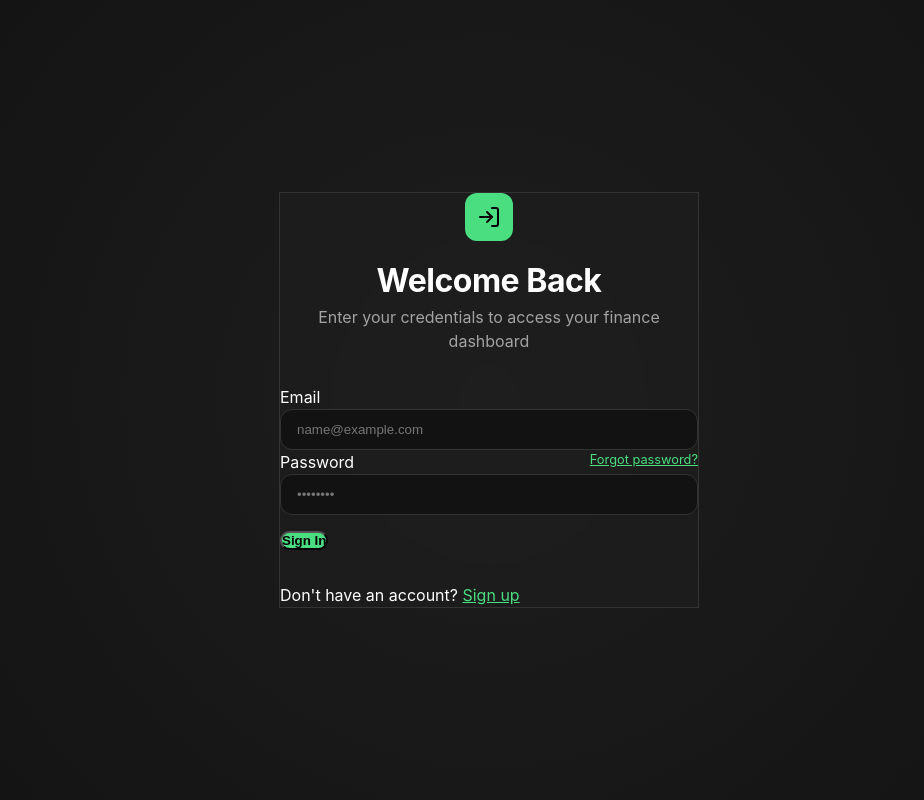
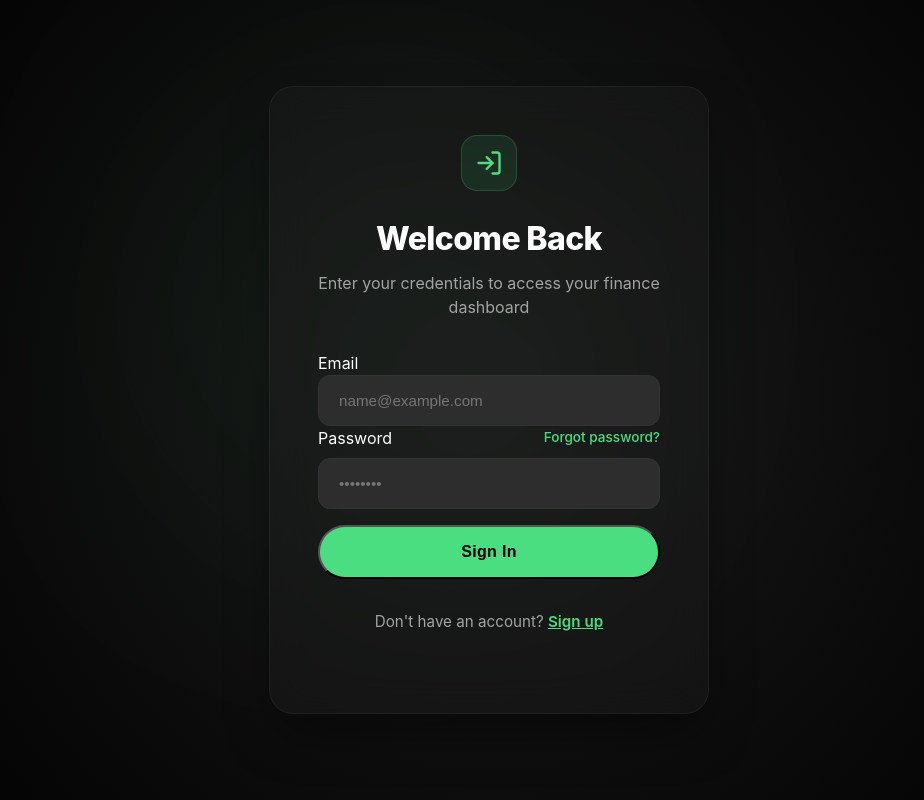
Before and after one commit to sarasithagalagama/sentifi-mern-ai-finance-dashboard, a React (Vite) app in the folder frontend/: page /login in a window 1280 px wide. Shown: the whole page, without its empty margins (151-1075 px from the left). Built offline with nearby package versions, Linux system fonts and the light colour scheme; no server answers.

Commit message:
style: Modernize auth pages with glass-morphism and dark inputs

```diff
--- a/frontend/src/index.css
+++ b/frontend/src/index.css
@@ -154,38 +154,112 @@ input {
   background: var(--bg-tertiary);
   border: 1px solid var(--border);
   color: white;
-  padding: 0.75rem 1rem;
+  padding: 1rem 1.25rem;
   border-radius: var(--radius-md);
   width: 100%;
+  font-size: 0.95rem;
+  transition: var(--transition);
+}
+
+/* Fix for Chrome Autofill turning inputs white */
+input:-webkit-autofill,
+input:-webkit-autofill:hover,
+input:-webkit-autofill:focus,
+input:-webkit-autofill:active{
+    -webkit-box-shadow: 0 0 0 30px var(--bg-tertiary) inset !important;
+    -webkit-text-fill-color: white !important;
+    caret-color: white;
 }
 
 input:focus {
   outline: none;
   border-color: var(--primary);
-  box-shadow: 0 0 0 2px rgba(74, 222, 128, 0.2);
+  box-shadow: 0 0 0 4px rgba(74, 222, 128, 0.1);
+  background: #333; /* Slightly lighter on focus */
 }
 
-/* Utility: Status Badges */
-.badge {
-  padding: 0.25rem 0.75rem;
+/* Auth Specifics */
+.auth-page {
+  background: radial-gradient(circle at 50% 50%, #1a1a1a 0%, #000000 100%);
+  min-height: 100vh;
+  display: flex;
+  align-items: center;
+  justify-content: center;
+  position: relative;
+  overflow: hidden;
+}
+
+/* Ambient Background Glow */
+.auth-page::before {
+  content: '';
+  position: absolute;
+  top: 20%;
+  left: 30%;
+  width: 300px;
+  height: 300px;
+  background: var(--primary);
+  filter: blur(150px);
+  opacity: 0.15;
+  border-radius: 50%;
+  z-index: 0;
+}
+
+.auth-card {
+  background: rgba(30, 30, 30, 0.4);
+  backdrop-filter: blur(20px);
+  -webkit-backdrop-filter: blur(20px);
+  padding: 3rem;
+  border-radius: 24px;
+  border: 1px solid rgba(255, 255, 255, 0.05);
+  box-shadow: 0 25px 50px -12px rgba(0, 0, 0, 0.5);
+  max-width: 440px;
+  width: 100%;
+  position: relative;
+  z-index: 1;
+}
+
+.auth-card h1 {
+  font-size: 2rem;
+  font-weight: 800;
+  margin-bottom: 0.5rem;
+  color: white;
+  text-align: center;
+  letter-spacing: -0.02em;
+}
+
+.auth-card > p {
+  color: var(--text-secondary);
+  margin-bottom: 2rem;
+  text-align: center;
+  font-size: 0.95rem;
+}
+
+.auth-footer {
+  margin-top: 2rem;
+  text-align: center;
+  color: var(--text-secondary);
+  font-size: 0.9rem;
+}
+
+.btn-submit {
+  background: var(--primary);
+  color: #000;
+  width: 100%;
+  padding: 1rem;
+  font-size: 1rem;
+  font-weight: 700;
+  margin-top: 1rem;
   border-radius: var(--radius-full);
-  font-size: 0.75rem;
-  font-weight: 600;
+  letter-spacing: 0.02em;
+  transition: transform 0.2s, box-shadow 0.2s;
 }
-.badge-success { background: rgba(34, 197, 94, 0.1); color: var(--success); }
-.badge-blue { background: rgba(59, 130, 246, 0.1); color: var(--accent-blue); }
 
-/* Scrollbar */
-::-webkit-scrollbar {
-  width: 8px;
+.btn-submit:hover:not(:disabled) {
+  background: var(--primary-dark);
+  transform: translateY(-2px);
+  box-shadow: 0 10px 20px -5px rgba(74, 222, 128, 0.4);
 }
-::-webkit-scrollbar-track {
-  background: var(--bg-primary);
+
+.btn-submit:active {
+  transform: translateY(0);
 }
-::-webkit-scrollbar-thumb {
-  background: var(--bg-tertiary);
-  border-radius: 4px;
-}
-::-webkit-scrollbar-thumb:hover {
-  background: #444;
-}
--- a/frontend/src/pages/Login.tsx
+++ b/frontend/src/pages/Login.tsx
@@ -26,29 +26,19 @@ const Login = () => {
   };
 
   return (
-    <div className="auth-page" style={{
-      background: 'radial-gradient(circle at 50% 50%, #1e1e1e 0%, #121212 100%)',
-      minHeight: '100vh',
-      display: 'flex',
-      alignItems: 'center',
-      justifyContent: 'center'
-    }}>
-      <div className="auth-card" style={{
-        background: 'rgba(30, 30, 30, 0.6)',
-        backdropFilter: 'blur(10px)',
-        border: '1px solid #333',
-        maxWidth: 420
-      }}>
+    <div className="auth-page">
+      <div className="auth-card">
         <div style={{ textAlign: 'center', marginBottom: '2rem' }}>
           <div style={{
-             width: 48, height: 48,
-             background: 'var(--primary)',
-             borderRadius: 12,
+             width: 56, height: 56,
+             background: 'rgba(74, 222, 128, 0.1)',
+             borderRadius: 16,
              display: 'flex', alignItems: 'center', justifyContent: 'center',
-             margin: '0 auto 1rem auto',
-             color: '#000'
+             margin: '0 auto 1.5rem auto',
+             color: 'var(--primary)',
+             border: '1px solid rgba(74, 222, 128, 0.2)'
           }}>
-            <LogIn size={24} />
+            <LogIn size={28} />
           </div>
           <h1>Welcome Back</h1>
           <p className="text-mute">Enter your credentials to access your finance dashboard</p>
@@ -64,14 +54,15 @@ const Login = () => {
               onChange={(e) => setEmail(e.target.value)}
               required
               placeholder="name@example.com"
-              style={{ background: '#121212', borderColor: '#333' }}
             />
           </div>
 
           <div className="form-group">
-            <div style={{ display: 'flex', justifyContent: 'space-between' }}>
-              <label htmlFor="password">Password</label>
-              <Link to="#" style={{ fontSize: '0.8rem', color: 'var(--primary)' }}>Forgot password?</Link>
+            <div style={{ display: 'flex', justifyContent: 'space-between', alignItems: 'center', marginBottom: '0.5rem' }}>
+              <label htmlFor="password" style={{ marginBottom: 0 }}>Password</label>
+              <Link to="#" style={{ fontSize: '0.85rem', color: 'var(--primary)', textDecoration: 'none', fontWeight: 500 }}>
+                Forgot password?
+              </Link>
             </div>
             <input
               type="password"
@@ -80,23 +71,16 @@ const Login = () => {
               onChange={(e) => setPassword(e.target.value)}
               required
               placeholder="••••••••"
-              style={{ background: '#121212', borderColor: '#333' }}
             />
           </div>
 
-          <button type="submit" className="btn-submit" disabled={loading} style={{
-            marginTop: '1rem',
-            borderRadius: 'var(--radius-full)',
-            background: 'var(--primary)',
-            color: '#000',
-            fontWeight: 700
-          }}>
+          <button type="submit" className="btn-submit" disabled={loading}>
             {loading ? 'Logging in...' : 'Sign In'}
           </button>
         </form>
 
-        <p className="auth-footer" style={{ marginTop: '2rem' }}>
-          Don't have an account? <Link to="/register" style={{ color: 'var(--primary)' }}>Sign up</Link>
+        <p className="auth-footer">
+          Don't have an account? <Link to="/register" style={{ color: 'var(--primary)', fontWeight: 600 }}>Sign up</Link>
         </p>
       </div>
     </div>
--- a/frontend/src/pages/Register.tsx
+++ b/frontend/src/pages/Register.tsx
@@ -43,29 +43,19 @@ const Register = () => {
   };
 
   return (
-    <div className="auth-page" style={{
-      background: 'radial-gradient(circle at 50% 50%, #1e1e1e 0%, #121212 100%)',
-      minHeight: '100vh',
-      display: 'flex',
-      alignItems: 'center',
-      justifyContent: 'center'
-    }}>
-      <div className="auth-card" style={{
-        background: 'rgba(30, 30, 30, 0.6)',
-        backdropFilter: 'blur(10px)',
-        border: '1px solid #333',
-        maxWidth: 420
-      }}>
+    <div className="auth-page">
+      <div className="auth-card">
         <div style={{ textAlign: 'center', marginBottom: '2rem' }}>
           <div style={{
-             width: 48, height: 48,
-             background: 'var(--primary)',
-             borderRadius: 12,
+             width: 56, height: 56,
+             background: 'rgba(74, 222, 128, 0.1)',
+             borderRadius: 16,
              display: 'flex', alignItems: 'center', justifyContent: 'center',
-             margin: '0 auto 1rem auto',
-             color: '#000'
+             margin: '0 auto 1.5rem auto',
+             color: 'var(--primary)',
+             border: '1px solid rgba(74, 222, 128, 0.2)'
           }}>
-            <UserPlus size={24} />
+            <UserPlus size={28} />
           </div>
           <h1>Create Account</h1>
           <p className="text-mute">Join us to start tracking your expenses</p>
@@ -79,7 +69,8 @@ const Register = () => {
             border: '1px solid var(--danger)',
             borderRadius: 'var(--radius-md)',
             color: 'var(--danger)',
-            fontSize: '0.9rem'
+            fontSize: '0.9rem',
+            textAlign: 'center'
           }}>
             {error}
           </div>
@@ -96,7 +87,6 @@ const Register = () => {
               required
               placeholder="John Doe"
               minLength={2}
-              style={{ background: '#121212', borderColor: '#333' }}
             />
           </div>
 
@@ -109,7 +99,6 @@ const Register = () => {
               onChange={(e) => setEmail(e.target.value)}
               required
               placeholder="name@example.com"
-              style={{ background: '#121212', borderColor: '#333' }}
             />
           </div>
 
@@ -123,7 +112,6 @@ const Register = () => {
               required
               placeholder="Min 6 characters"
               minLength={6}
-              style={{ background: '#121212', borderColor: '#333' }}
             />
           </div>
 
@@ -137,23 +125,16 @@ const Register = () => {
               required
               placeholder="Re-enter password"
               minLength={6}
-              style={{ background: '#121212', borderColor: '#333' }}
             />
           </div>
 
-          <button type="submit" className="btn-submit" disabled={loading} style={{
-            marginTop: '1rem',
-            borderRadius: 'var(--radius-full)',
-            background: 'var(--primary)',
-            color: '#000',
-            fontWeight: 700
-          }}>
+          <button type="submit" className="btn-submit" disabled={loading}>
             {loading ? 'Creating Account...' : 'Sign Up'}
           </button>
         </form>
 
-        <p className="auth-footer" style={{ marginTop: '2rem' }}>
-          Already have an account? <Link to="/login" style={{ color: 'var(--primary)' }}>Login</Link>
+        <p className="auth-footer">
+          Already have an account? <Link to="/login" style={{ color: 'var(--primary)', fontWeight: 600 }}>Login</Link>
         </p>
       </div>
     </div>
```
